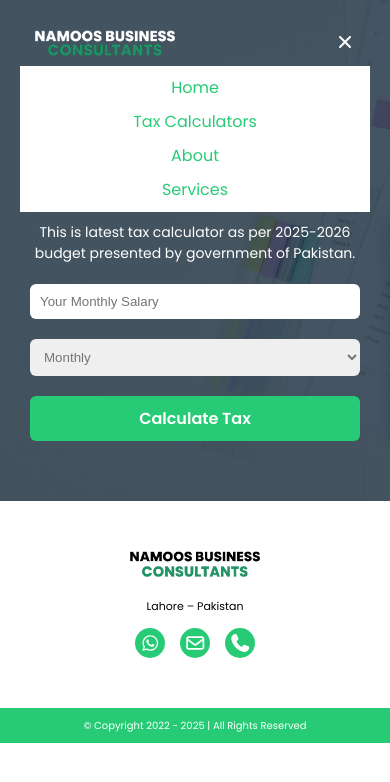
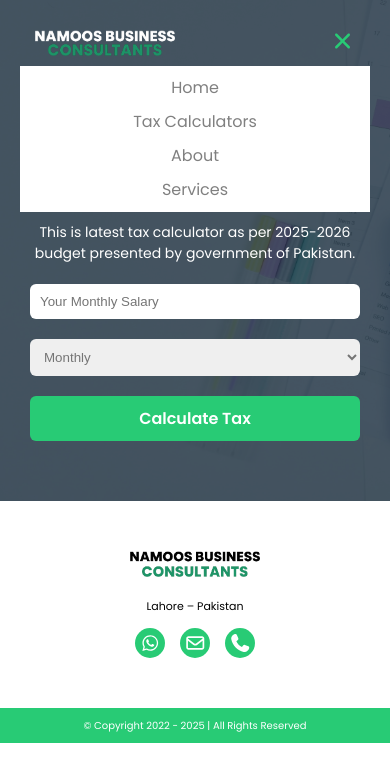
Before and after one commit to hassammd/namoos-consultants, a React (Vite) app: page /tax_calculator in a window 390 px wide. Both pictures are taken after a click on the element 345 px from the left and 42 px from the top of the page. Shown: the top 782 px of the page. Built offline with nearby package versions, Linux system fonts and the light colour scheme.

Commit message:
mobile nav handle

```diff
--- a/src/Components/Navbar/Navbar.jsx
+++ b/src/Components/Navbar/Navbar.jsx
@@ -34,7 +34,10 @@
     setIsActive(!isActive);
   };
 
-  console.log(isActive);
+  //closes mobile nav
+  const closeNav = () => {
+    setIsActive(false);
+  };
   return (
     <nav className={`${isSticky ? style.sticky : ""}`}>
       <div className="container">
@@ -92,10 +95,10 @@
       </div>
       {isActive ? (
         <ul className={style.mobileNavList}>
-          <li>
+          <li onClick={closeNav}>
             <NavLink to="">Home</NavLink>
           </li>
-          <li>
+          <li onClick={closeNav}>
             <NavLink to="/tax_calculator">Tax Calculators</NavLink>
           </li>
           <li>
--- a/src/Components/Navbar/Navbar.module.css
+++ b/src/Components/Navbar/Navbar.module.css
@@ -103,6 +103,7 @@
 .mobileNavList {
   display: none;
 }
+
 @media screen and (max-width: 1199px) {
   .logo img {
     width: 150px;
@@ -130,7 +131,8 @@
     display: block;
   }
   .bar_icon svg {
-    color: var(--secondary-color);
+    color: var(--green-color);
+    font-size: 20px;
   }
   .navList {
     display: none;
@@ -151,7 +153,7 @@
   }
 
   .mobileNavList li a {
-    color: var(--green-color);
+    color: gray;
   }
   nav {
     top: 30px;
```
